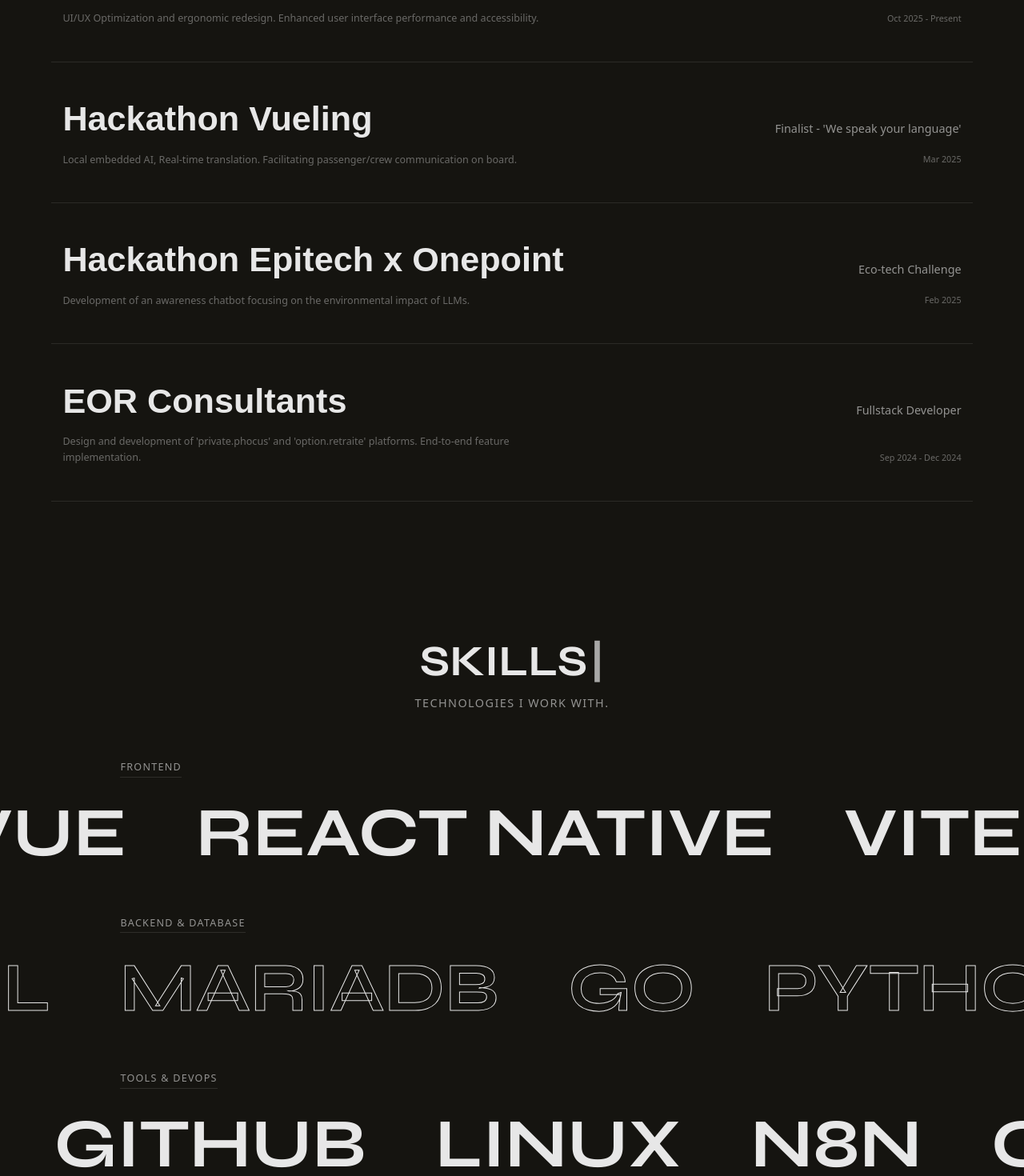
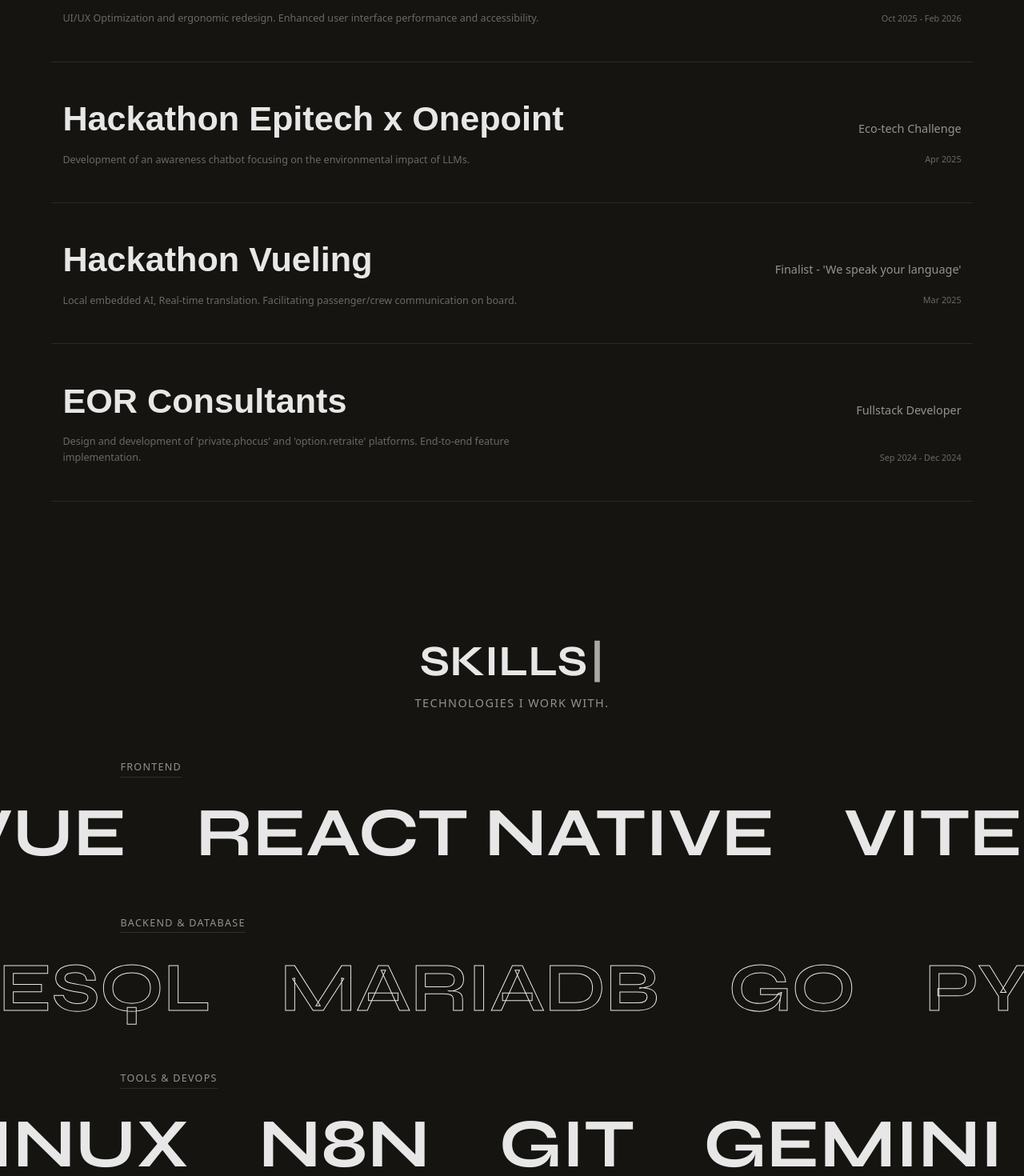
Before and after one commit to raprapchh/raprapchh.github.io, a Next.js app: page / in a window 1280 px wide. Shown: the part 3060-4530 px from the top of the page at 80% size. Built offline with nearby package versions, Linux system fonts and the light colour scheme; a web font is replaced by a local one.

Commit message:
fix: adjust date of finish internship and more skills

```diff
--- a/src/components/tech-stack.tsx
+++ b/src/components/tech-stack.tsx
@@ -16,13 +16,13 @@
   },
   {
     label: "Backend & Database",
-    items: ["GO", "PYTHON", "SQL", "MARIADB"],
+    items: ["GO", "PYTHON", "POSTGRESQL", "MARIADB"],
     direction: "right",
     transparent: true,
   },
   {
     label: "Tools & DevOps",
-    items: ["C", "C++", "DOCKER", "GITHUB", "LINUX", "N8N"],
+    items: ["C", "C++", "DOCKER", "GITHUB", "LINUX", "N8N", "GIT", "GEMINI", "ANTIGRAVITY"],
     direction: "left",
     transparent: false,
   },
--- a/src/components/work-list.tsx
+++ b/src/components/work-list.tsx
@@ -19,7 +19,7 @@
     id: 1,
     title: "EOR Consultants",
     role: "Frontend Developer",
-    date: "Oct 2025 - Present",
+    date: "Oct 2025 - Feb 2026",
     description:
       "UI/UX Optimization and ergonomic redesign. Enhanced user interface performance and accessibility.",
     stack: "React, Front-end optimization",
@@ -27,22 +27,22 @@
   },
   {
     id: 2,
+    title: "Hackathon Epitech x Onepoint",
+    role: "Eco-tech Challenge",
+    date: "Apr 2025",
+    description:
+      "Development of an awareness chatbot focusing on the environmental impact of LLMs.",
+    stack: "LLM, Eco-tech",
+    color: "#F3D673",
+  },
+  {
+    id: 3,
     title: "Hackathon Vueling",
     role: "Finalist - 'We speak your language'",
     date: "Mar 2025",
     description:
       "Local embedded AI, Real-time translation. Facilitating passenger/crew communication on board.",
     stack: "AI, Real-time Translation",
-    color: "#F3D673",
-  },
-  {
-    id: 3,
-    title: "Hackathon Epitech x Onepoint",
-    role: "Eco-tech Challenge",
-    date: "Feb 2025",
-    description:
-      "Development of an awareness chatbot focusing on the environmental impact of LLMs.",
-    stack: "LLM, Eco-tech",
     color: "#F3D673",
   },
   {
```
Also changed, not shown: 1 other file (tests, documents, lock files or other folders).
